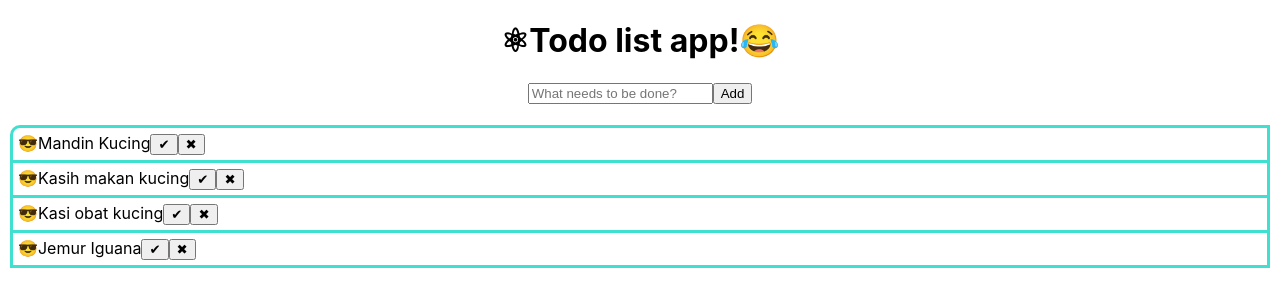
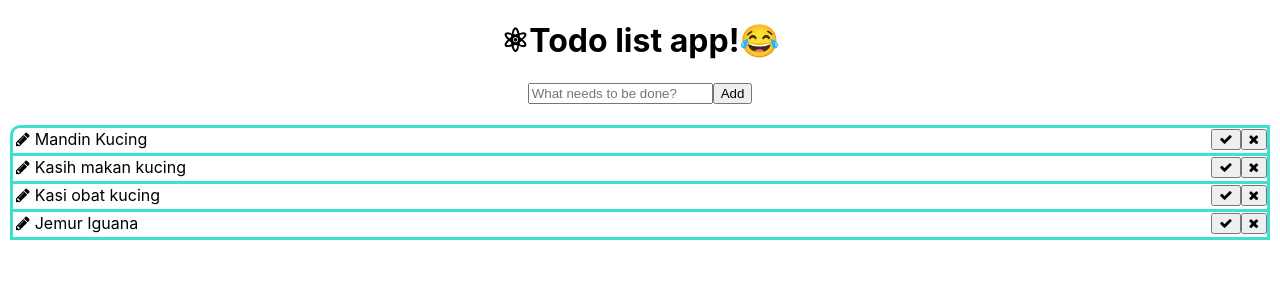
Before and after one commit to daptheHuman/reactiveTask, a React (Create React App) app: page / in a window 1280 px wide. Shown: the top 306 px of the page. Built offline with nearby package versions, Linux system fonts and the light colour scheme.

Commit message:
fixing the ui

```diff
--- a/src/components/Todo/Todo.css
+++ /dev/null
@@ -1,3 +0,0 @@
-.strike {
-	text-decoration: line-through;
-}
--- a/src/components/Todo/Todo.js
+++ b/src/components/Todo/Todo.js
@@ -1,4 +1,5 @@
 import React from 'react';
+
 
 const Todo = ({keys,taskName,taskComplete,todo, todos,setTodos}) => {
 
@@ -21,10 +22,17 @@ const Todo = ({keys,taskName,taskComplete,todo, todos,setTodos}) => {
         }));
     }
     return (
-        <li className="list-group-item">
+        <li className="list-group">
+            <i className="fa fa-pencil"></i>
             <span className={taskComplete+" item"}>{taskName}</span>
-            <button onClick={completeHandler} className="complete-btn">✔</button>
-            <button onClick={() => deleteHandler(keys)} className="delete-btn">✖</button>
+            <div className="actions">
+            <button onClick={completeHandler} className="complete-btn">
+                <i className="fa fa-check"></i>
+            </button>
+            <button onClick={() => deleteHandler(keys)} className="delete-btn">
+                <i className="fa fa-times"></i>
+            </button>
+            </div>
         </li>
     );
 }
--- a/src/components/Todo/TodoList.css
+++ b/src/components/Todo/TodoList.css
@@ -13,12 +13,19 @@ ul > li:first-child {
 ul > li {
 	border: solid turquoise;
 	border-width: 0px 3px 3px 3px;
-	column-gap: 0cm;
-	text-align: left;
-	padding: 5px 0px 5px 5px;
+	padding: 0px 0px 3px 3px;
+	display: flex;
+	flex-direction: row;
+	align-items: center;
+	justify-content: flex-start;
 }
-ul > li:before {
-	content: '😎';
+
+ul > li > .actions {
+	margin-left: auto;
+}
+
+.fa-pencil {
+	margin: 0px 5px 0px 0px;
 }
 
 .strike {
```
